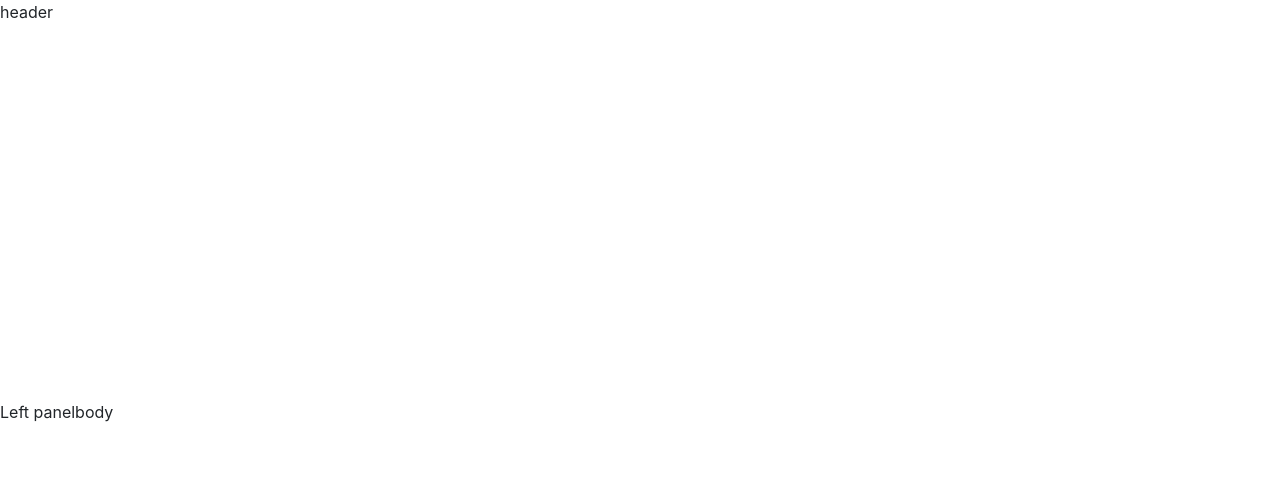
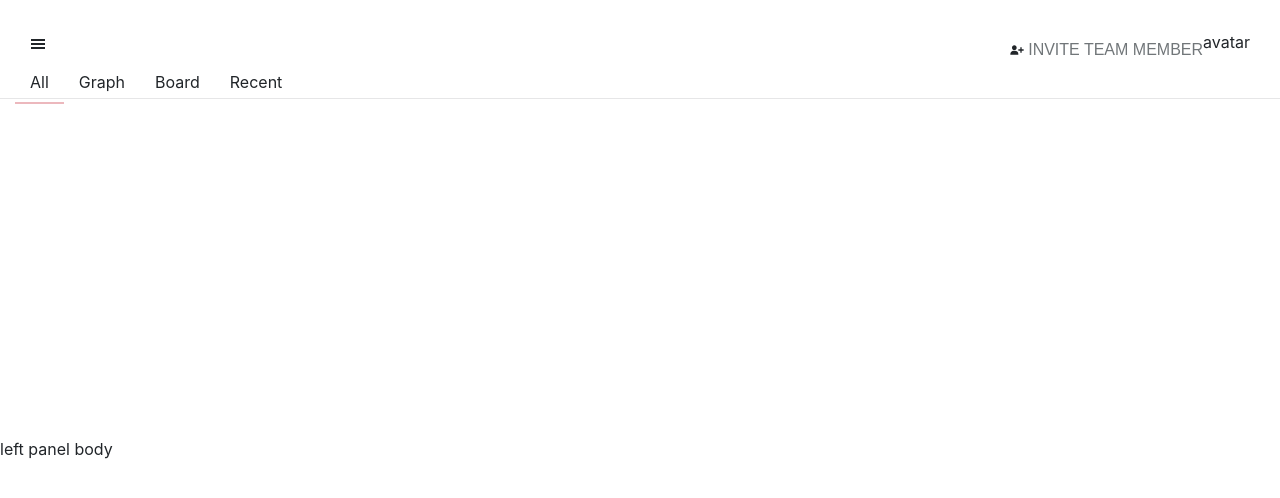
Before and after one commit to Jagadeeshthatikonda/Lrnr, a React (Create React App) app: page / in a window 1280 px wide. Shown: the top 498 px of the page. Built offline with nearby package versions, Linux system fonts and the light colour scheme.

Commit message:
Updated colelctions layout, and added header with tabs

```diff
--- a/src/Components/CollectionsLayout/CollectionsLayout.tsx
+++ b/src/Components/CollectionsLayout/CollectionsLayout.tsx
@@ -1,14 +1,21 @@
 import React from "react";
+
+import { CollectionsTabListEnum } from "../../Constants/collections";
+
+import { Header } from "../Header/Header";
 
 import "./styles.css";
 
 const CollectionsLayout = (): React.ReactElement => {
+  const [selectedTab, setSelectedTab] = React.useState<string>(
+    CollectionsTabListEnum.All
+  );
+
   return (
     <div className={"layout-container"}>
-      <p>header</p>
+      <Header selectedTab={selectedTab} setSelectedTab={setSelectedTab} />
       <div className={"layout-body-container"}>
-        <p>Left panel</p>
-        <p>body</p>
+        <>left panel body</>
       </div>
     </div>
   );
--- /dev/null
+++ b/src/Components/Header/Header.tsx
@@ -0,0 +1,52 @@
+import React from "react";
+import { GiHamburgerMenu } from "react-icons/gi";
+import { BiSolidUserPlus } from "react-icons/bi";
+
+import { collectionsTabList } from "../../store/fixtures/collectionsTabsFixture";
+
+import "./styles.css";
+
+interface HeaderProps {
+  selectedTab: string;
+  setSelectedTab: (tab: string) => void;
+}
+export const Header = (props: HeaderProps): React.ReactElement => {
+  const { selectedTab, setSelectedTab } = props;
+  const renderIcon = (): React.ReactElement => <GiHamburgerMenu />;
+
+  const renderInvitePeople = (): React.ReactElement => <BiSolidUserPlus />;
+
+  const renderTabsList = (): React.ReactElement => {
+    return (
+      <div className={"tabs-list"}>
+        {collectionsTabList.map(eachTab => {
+          const isCurrentItemSelected = selectedTab === eachTab.id;
+          return (
+            <p
+              key={eachTab.id}
+              className={`each-tab-item ${
+                isCurrentItemSelected ? "selected-tab-border-styles" : ""
+              }`}
+              onClick={() => setSelectedTab(eachTab.id)}
+            >
+              {eachTab.value}
+            </p>
+          );
+        })}
+      </div>
+    );
+  };
+  return (
+    <div className="header-container">
+      <div className={"header-top-container"}>
+        <div className={"icon-container"}>{renderIcon()}</div>
+        <div className={"header-right-section"}>
+          {renderInvitePeople()}
+          <p className={"invite-team-member"}>INVITE TEAM MEMBER</p>
+          <p>avatar</p>
+        </div>
+      </div>
+      <div className={"header-bottom-section"}>{renderTabsList()}</div>
+    </div>
+  );
+};
--- /dev/null
+++ b/src/Components/Header/styles.css
@@ -0,0 +1,85 @@
+.header-container {
+  display: flex;
+  flex-direction: column;
+  justify-content: space-between;
+  min-height: 98px;
+  max-height: 98px;
+  width: 100%;
+  box-shadow: rgba(17, 17, 26, 0.1) 0px 1px 0px;
+  padding: 30px 30px 0px 0px;
+}
+.header-top-container {
+  display: flex;
+  flex-direction: row;
+  justify-content: space-between;
+  width: 100%;
+  padding-left: 30px;
+}
+.invite-team-member {
+  font-family: sans-serif;
+  font-weight: 200;
+  margin-bottom: 0px;
+  margin-left: 3px;
+  color: #717679;
+}
+
+.header-right-section {
+  display: flex;
+  flex-direction: row;
+  justify-content: flex-start;
+  align-items: center;
+}
+
+.status-container {
+  width: 10px;
+  height: 10px;
+  border-radius: 10px;
+  background-color: green;
+  outline-style: solid;
+  outline-width: 2px;
+  outline-color: white;
+  position: absolute;
+  bottom: 0;
+  right: 0;
+}
+
+.stage {
+  background-color: red;
+  outline-style: solid;
+  outline-width: 2px;
+  outline-color: #ffffff;
+  border-radius: 10px;
+  padding: 2px 1px 14px 6px;
+  position: absolute;
+  top: 0;
+  right: 0;
+  left: 23px;
+  width: 31px;
+  height: 11px;
+}
+
+.stage-text {
+  color: white;
+  font-size: 9px;
+  margin: 0px;
+}
+
+.tabs-list {
+  display: flex;
+  flex-direction: row;
+}
+
+.each-tab-item {
+  cursor: pointer;
+  padding: 0px 15px 0px 15px;
+  margin-bottom: 0px;
+  padding-bottom: 8px;
+}
+
+.selected-tab-border-styles {
+  border-bottom: 2px solid #ecb8bd;
+}
+
+.header-bottom-section {
+  margin-left: 15px;
+}
--- /dev/null
+++ b/src/Constants/collections.ts
@@ -0,0 +1,6 @@
+export const enum CollectionsTabListEnum {
+  All = "ALL",
+  Graph = "GRAPH",
+  Board = "BOARD",
+  Recent = "RECENT",
+}
--- /dev/null
+++ b/src/store/fixtures/collectionsTabsFixture.ts
@@ -0,0 +1,9 @@
+export const collectionsTabList = [
+  {
+    id: "ALL",
+    value: "All",
+  },
+  { id: "GRAPH", value: "Graph" },
+  { id: "BOARD", value: "Board" },
+  { id: "RECENT", value: "Recent" },
+];
```
